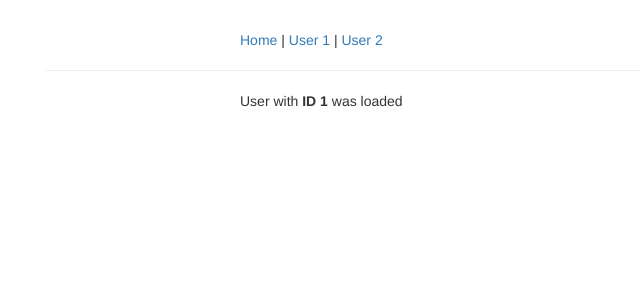
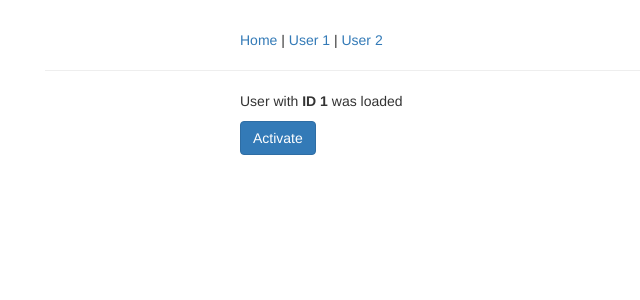
Before and after one commit to ddeveloper72/Angular-Observables, an Angular app: page /user/1 in a window 1280 px wide. Shown: the top 300 px of the page, without its empty margins (25-665 px from the left). Built offline with nearby package versions, Linux system fonts and the light colour scheme.

Commit message:
Added a button to demonstrate the userService

```diff
--- a/src/app/user/user.component.html
+++ b/src/app/user/user.component.html
@@ -1 +1,2 @@
 <p>User with <strong>ID {{ id }}</strong> was loaded</p>
+<button class="btn btn-primary" (click)="onActivate()">Activate</button>
```
